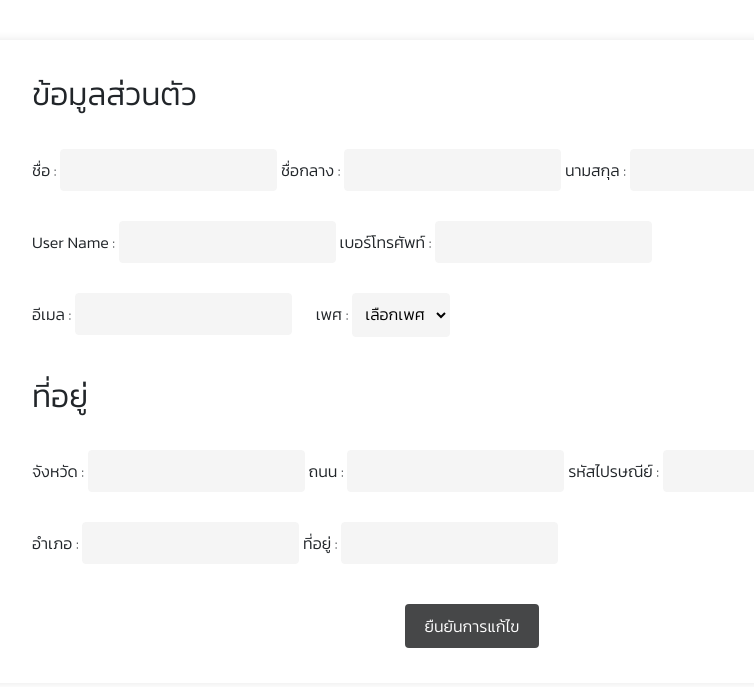
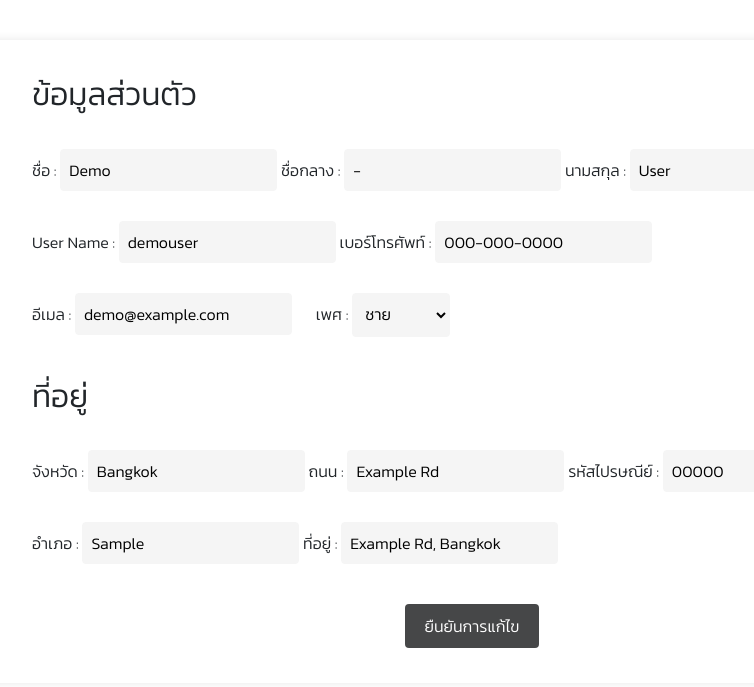
Before and after one commit to jeffza666/truly, a Node server app: page /information/edit in a window 1280 px wide. Shown: the part 51-738 px from the top of the page, without its empty margins (208-962 px from the left). Run offline with Node 20, Linux system fonts and the light colour scheme.

Commit message:
Replace profile and checkout details with sample data.
The profile, edit-profile, and checkout pages now show a Demo User placeholder instead of the original personal details.

Co-authored-by: jeffza666 <jeffza666@users.noreply.github.com>

```diff
--- a/views/edit.ejs
+++ b/views/edit.ejs
@@ -12,25 +12,25 @@
       <h2 class="h2" id="h21">ข้อมูลส่วนตัว</h2>
       <div class="form-row">
         <label for="name" id="name1">ชื่อ : </label>
-        <input type="text" name="name" id="name">
+        <input type="text" name="name" id="name" value="Demo">
         <label for="midname">ชื่อกลาง : </label>
-        <input type="text" name="midname" id="midname">
+        <input type="text" name="midname" id="midname" value="-">
         <label for="surname" >นามสกุล : </label>
-        <input type="text" name="surname" id="surname">
+        <input type="text" name="surname" id="surname" value="User">
       </div>
         <div class="form-row">
           <label for="user-name">User Name : </label>
-          <input type="text" name="user-name" id="user-name">
+          <input type="text" name="user-name" id="user-name" value="demouser">
           <label for="tel-phone">เบอร์โทรศัพท์ :</label>
-          <input type="text" name="tel-phone" id="tel-phone">
+          <input type="text" name="tel-phone" id="tel-phone" value="000-000-0000">
         </div>
         <div class="form-row">
           <label for="email">อีเมล : </label>
-          <input type="text" name="email" id="email">
+          <input type="text" name="email" id="email" value="demo@example.com">
           <label for="sex" id="sex1">เพศ : </label>
         <select id="sex" name="sex">
           <option value="ex">เลือกเพศ</option>
-          <option value="1">ชาย</option>
+          <option value="1" selected>ชาย</option>
           <option value="2">หญิง</option>
           <option value="3">LGBTQ+</option>
       </select>
@@ -38,17 +38,17 @@
       <h2 class="h2" id="h22">ที่อยู่</h2>
 
           <label for="province">จังหวัด : </label>
-          <input type="text" name="province" id="province">
+          <input type="text" name="province" id="province" value="Bangkok">
           <label for="street">ถนน : </label>
-          <input type="text" name="street" id="street">
+          <input type="text" name="street" id="street" value="Example Rd">
           <label for="zipcode">รหัสไปรษณีย์ : </label>
-          <input type="text" name="zipcode" id="zipcode">
+          <input type="text" name="zipcode" id="zipcode" value="00000">
 
         <div class="form-row2" id="form-row2">
           <label for="district">อำเภอ : </label>
-          <input type="text" name="district" id="district">
+          <input type="text" name="district" id="district" value="Sample">
           <label for="about">ที่อยู่ : </label>
-          <input type="text" name="about" id="about">
+          <input type="text" name="about" id="about" value="Example Rd, Bangkok">
         </div>
           <a href=""><button type="config" id="config">ยืนยันการแก้ไข</button></a>
 
```
Also changed, not shown: views/information.ejs (+11 -11 lines), views/purchase.ejs (+3 -5 lines), README.md.
